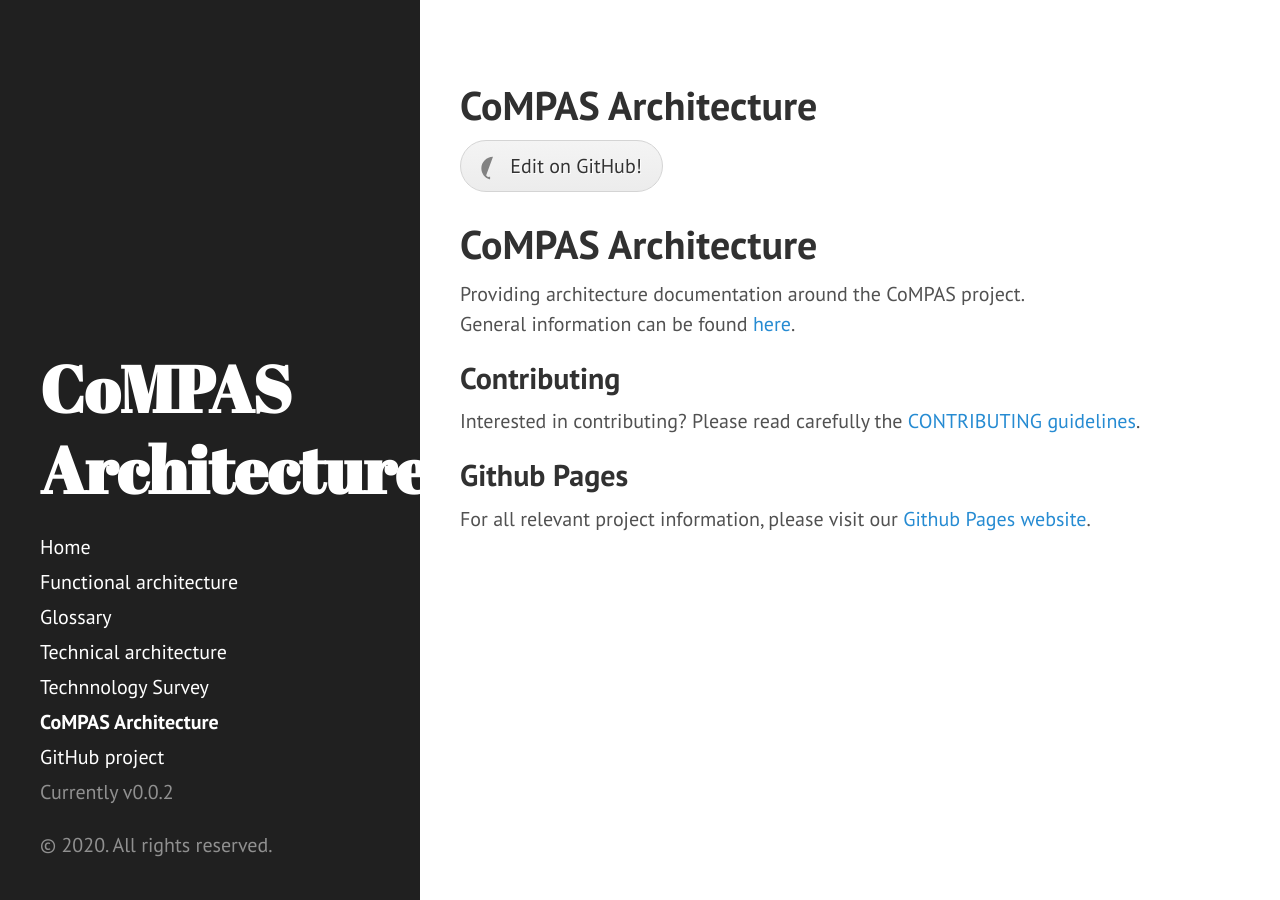
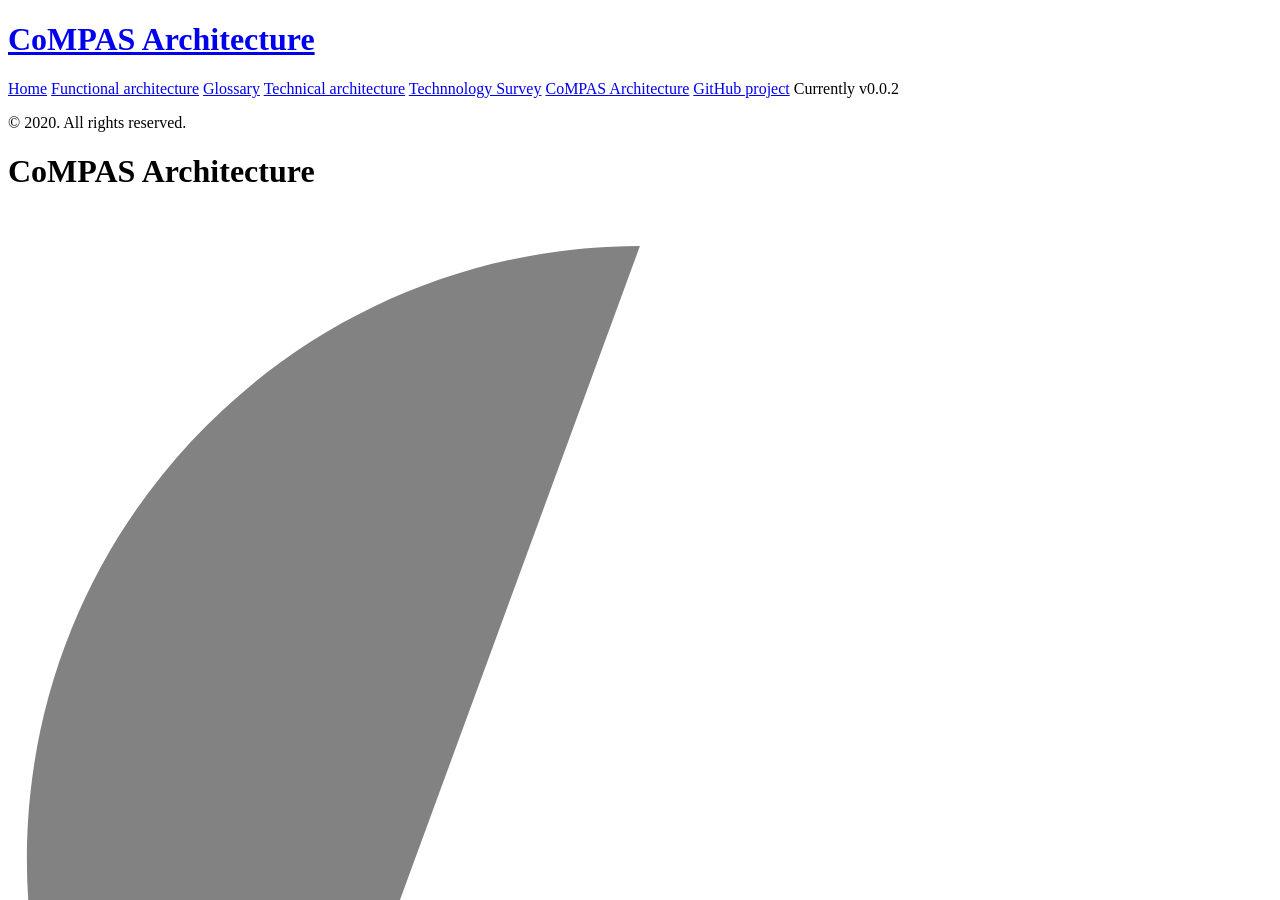
Before and after one commit to com-pas/compas-architecture, a Jekyll site: the page built from README.md, in a window 1280 px wide and 900 px high. Built offline with Jekyll 4.4.1, drawn with Linux system fonts in a browser that asks for light colours; our own code applies the rules of GitHub Pages for plain Markdown files.

Commit message:
Revert "CSS files could not be found"
This reverts commit e5df370e3a2ac122c8cde636bc8ead98f1afc733.

```diff
--- a/_includes/head.html
+++ b/_includes/head.html
@@ -15,15 +15,15 @@
   </title>
 
   <!-- CSS -->
-  <link rel="stylesheet" href="{{ site.baseurl }}/public/css/poole.css">
-  <link rel="stylesheet" href="{{ site.baseurl }}/public/css/syntax.css">
-  <link rel="stylesheet" href="{{ site.baseurl }}/public/css/hyde.css">
-  <link rel="stylesheet" href="{{ site.baseurl }}/public/css/gitbutton.css">
+  <link rel="stylesheet" href="{{ site.baseurl }}public/css/poole.css">
+  <link rel="stylesheet" href="{{ site.baseurl }}public/css/syntax.css">
+  <link rel="stylesheet" href="{{ site.baseurl }}public/css/hyde.css">
+  <link rel="stylesheet" href="{{ site.baseurl }}public/css/gitbutton.css">
   <link rel="stylesheet" href="http://fonts.googleapis.com/css?family=PT+Sans:400,400italic,700|Abril+Fatface">
 
   <!-- Icons -->
-  <link rel="apple-touch-icon-precomposed" sizes="144x144" href="{{ site.baseurl }}/public/apple-touch-icon-144-precomposed.png">
-                                 <link rel="shortcut icon" href="{{ site.baseurl }}/public/favicon.ico">
+  <link rel="apple-touch-icon-precomposed" sizes="144x144" href="{{ site.baseurl }}public/apple-touch-icon-144-precomposed.png">
+                                 <link rel="shortcut icon" href="{{ site.baseurl }}public/favicon.ico">
 
   <!-- RSS -->
   <link rel="alternate" type="application/rss+xml" title="RSS" href="/atom.xml">
```
